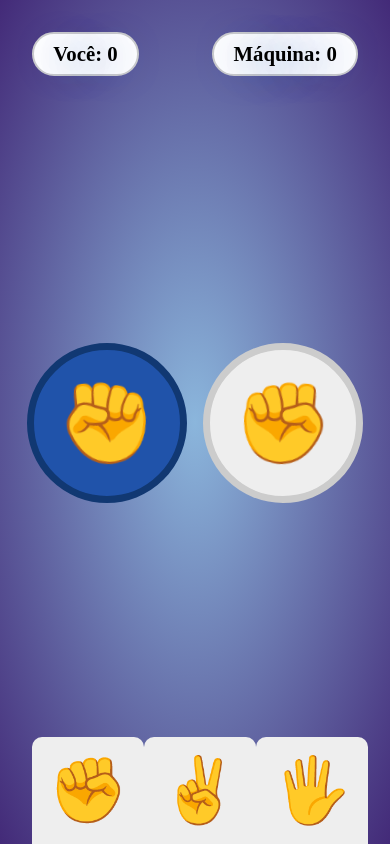
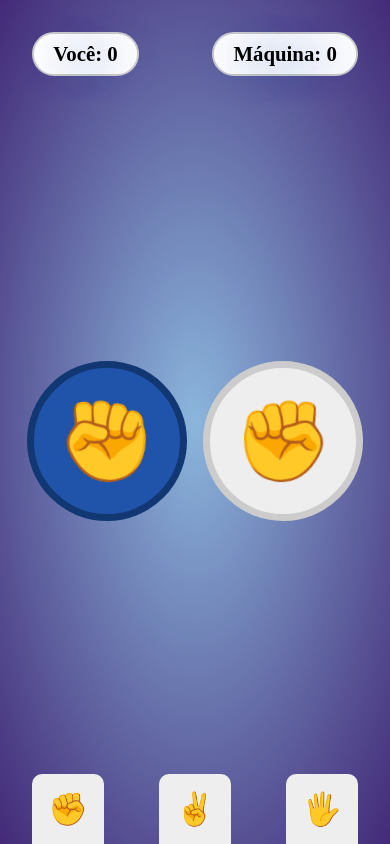
Before and after one commit to nascjoao/Rock-Paper-Scissors, a Next.js app: page / in a window 390 px wide. Built offline with nearby package versions, Linux system fonts and the light colour scheme.

Commit message:
fix: options font size in smaller screens

```diff
--- a/src/components/Game/styles.module.scss
+++ b/src/components/Game/styles.module.scss
@@ -49,6 +49,11 @@
 
     button {
       font-size: 4rem;
+
+      @media screen and (max-width: 440px) {
+        font-size: 2rem;
+      }
+
       background: #eee;
       border: none;
       border-radius: 10px 10px 0 0;
```
